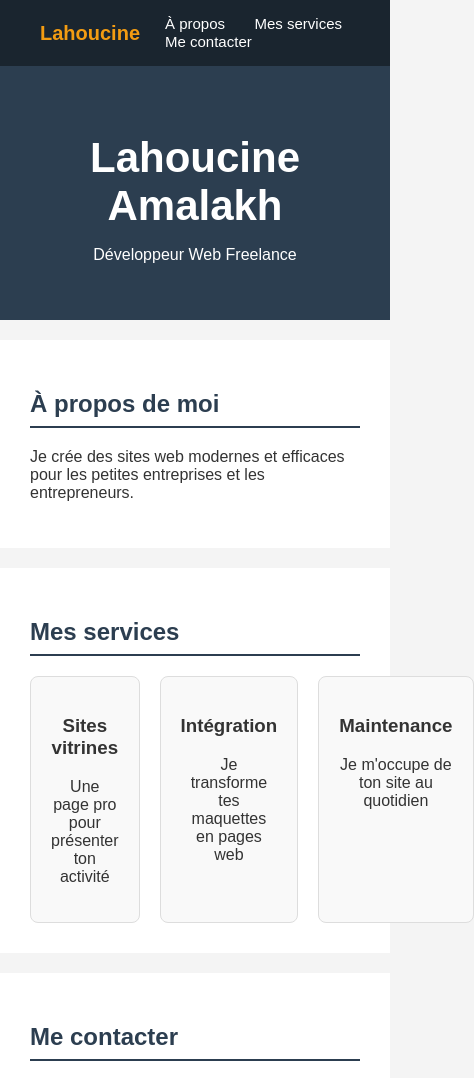
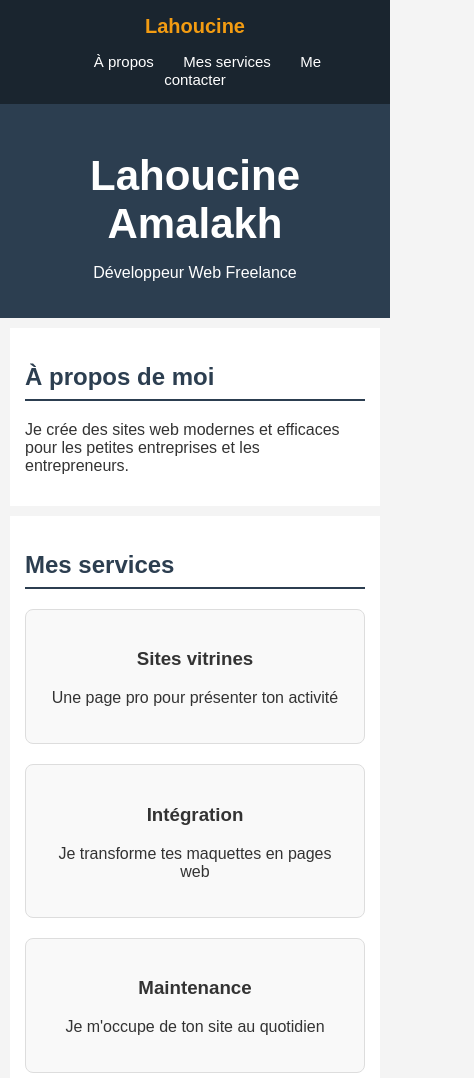
Before and after one commit to lahoucineamalakh-bit/lahoucineamalakh-bit.github.io, a plain HTML site: page index.html in a window 390 px wide. Shown: the top 1078 px of the page, 474 px wide, since content can reach past the window. Drawn offline with Linux system fonts and the light colour scheme.

Commit message:
Enhance styles with animations and responsive design
Added animations to header and cards for improved visual effects. Updated media queries for better responsiveness on smaller screens.

```diff
--- a/style.css
+++ b/style.css
@@ -92,3 +92,50 @@ input, textarea {
 textarea {
   height: 120px;
 }
+header {
+  animation: apparition 1.5s ease-in-out;
+}
+
+@keyframes apparition {
+  from {
+    opacity: 0;
+    transform: translateY(-30px);
+  }
+  to {
+    opacity: 1;
+    transform: translateY(0px);
+  }
+}.carte {
+  animation: apparition 1s ease-in-out;
+}
+
+.carte:nth-child(1) {
+  animation-delay: 0.2s;
+}
+
+.carte:nth-child(2) {
+  animation-delay: 0.4s;
+}
+
+.carte:nth-child(3) {
+  animation-delay: 0.6s;
+}@media (max-width: 768px) {
+  nav {
+    flex-direction: column;
+    text-align: center;
+    gap: 15px;
+  }
+
+  .cartes {
+    flex-direction: column;
+  }
+
+  header {
+    padding: 20px;
+  }
+
+  section {
+    padding: 15px;
+    margin: 10px;
+  }
+}
```
